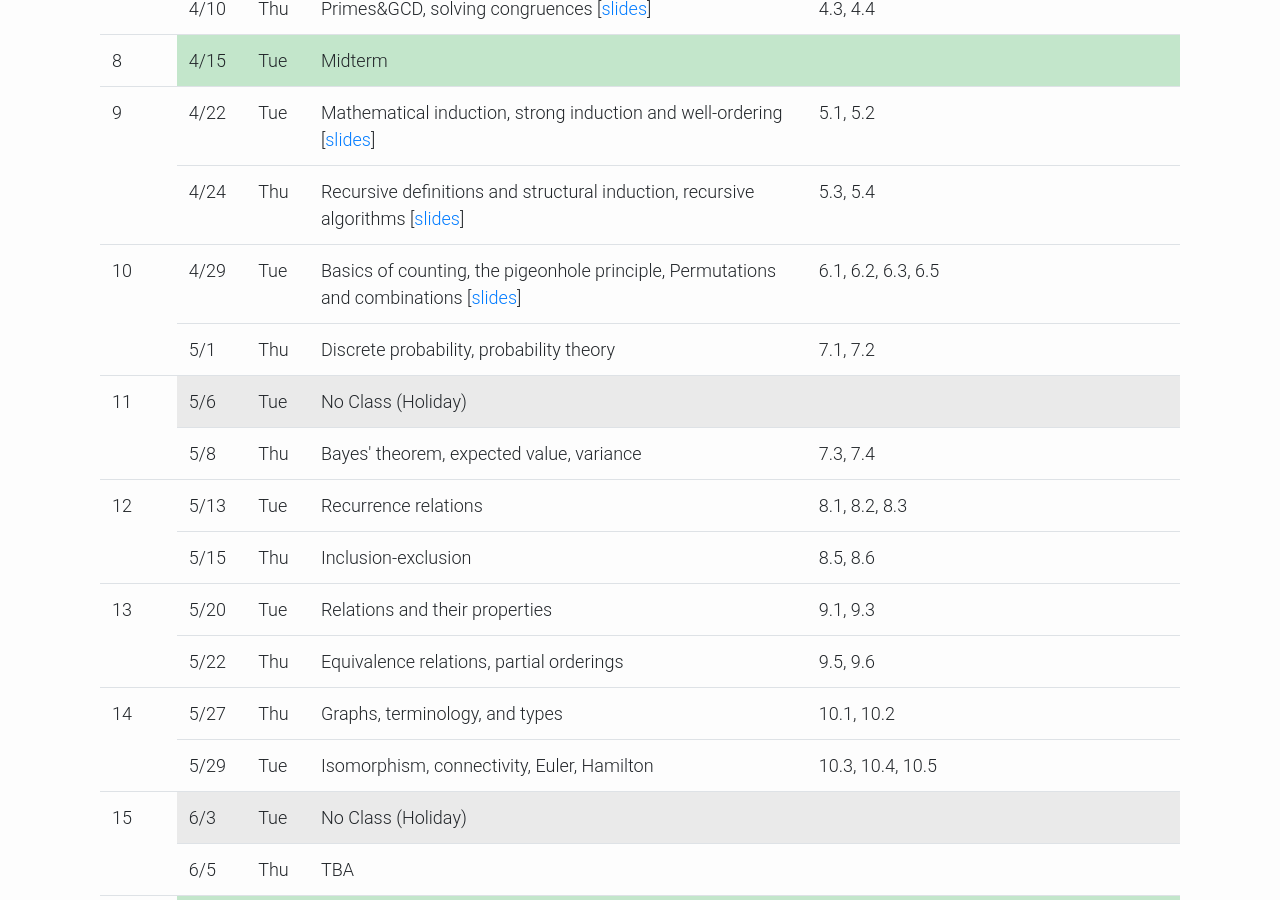
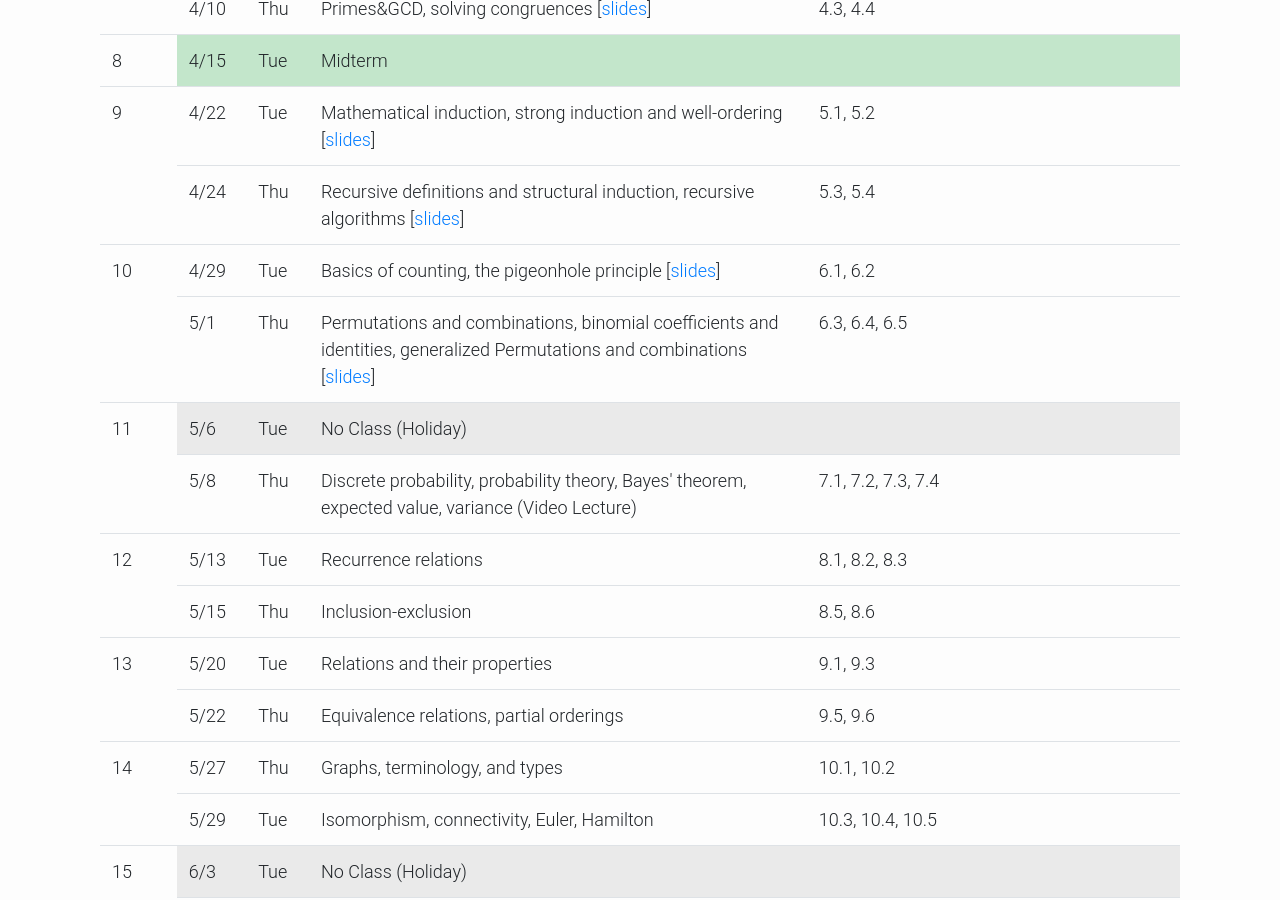
Before and after one commit to kaist-ee213/kaist-ee213.github.io, a Jekyll site: the page built from index.html, in a window 1280 px wide and 900 px high, scrolled down 2085 px. Built offline with Jekyll 4.4.1, drawn with Linux system fonts in a browser that asks for light colours; the list of posts is cut into pages by our own code.

Commit message:
upload slide 16

```diff
--- a/index.html
+++ b/index.html
@@ -270,15 +270,15 @@ Much of the basic discrete mathematical tools useful in electrical and computer
             <td rowspan="2">10</td>
             <td>4/29</td>
             <td>Tue</td>
-            <td>Basics of counting, the pigeonhole principle, Permutations and combinations [<a href="https://drive.google.com/file/d/1RR2G9LmfSC9zEwXki37556iiVI13_rLo/view?usp=sharing" target="_blank">slides</a>]</td>
-            <td>6.1, 6.2, 6.3, 6.5</td>
+            <td>Basics of counting, the pigeonhole principle [<a href="https://drive.google.com/file/d/1RR2G9LmfSC9zEwXki37556iiVI13_rLo/view?usp=sharing" target="_blank">slides</a>]</td>
+            <td>6.1, 6.2</td>
             <td></td>
         </tr>
         <tr>
             <td>5/1</td>
             <td>Thu</td>
-            <td>Discrete probability, probability theory</td>
-            <td>7.1, 7.2</td>
+            <td>Permutations and combinations, binomial coefficients and identities, generalized Permutations and combinations [<a href="https://drive.google.com/file/d/1KmNOnWOGHQuGyFMpKYSGzx52z05nFIZ6/view?usp=sharing" target="_blank">slides</a>]</td>
+            <td>6.3, 6.4, 6.5</td>
             <td></td>
         </tr>
         <tr>
@@ -291,9 +291,11 @@ Much of the basic discrete mathematical tools useful in electrical and computer
         </tr>
         <tr>
             <td>5/8</td>
-            <td>Thu</td>
-            <td>Bayes' theorem, expected value, variance</td>
-            <td>7.3, 7.4</td>
+            <td>Thu </td>
+            <td>Discrete probability, probability theory, Bayes' theorem, expected value, variance (Video Lecture)</td>
+            <td>7.1, 7.2, 7.3, 7.4</td>
+            <!-- <td>Discrete probability, probability theory, Bayes' theorem, expected value, variance</td> -->
+            <!-- <td>7.1, 7.2, 7.3, 7.4</td> -->
             <td></td>
         </tr>
         <tr>
```
